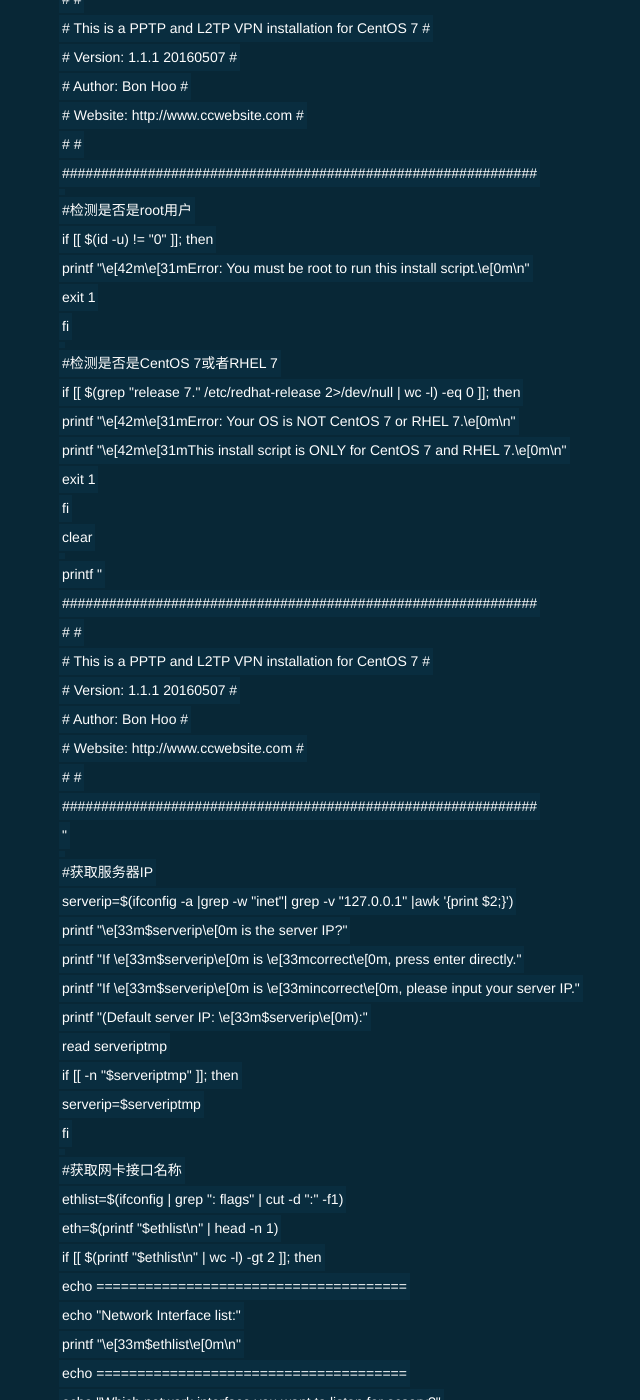
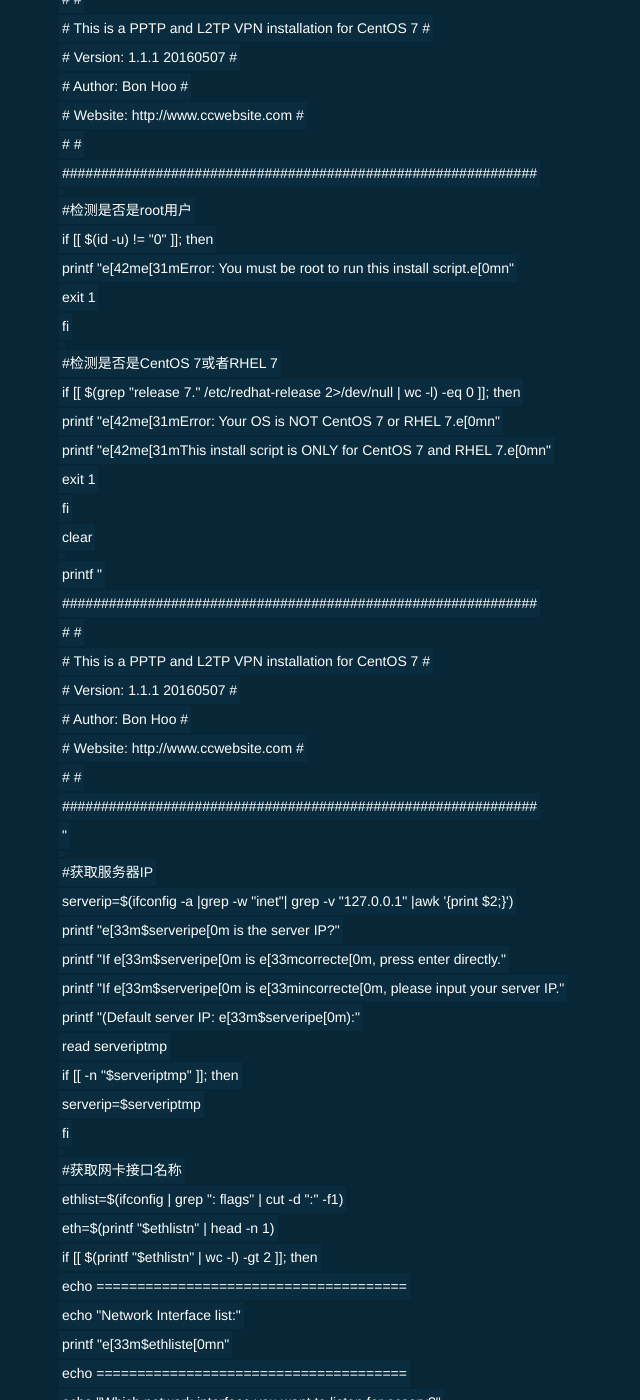
Before and after one commit to chrispengcn/chrispengcn.github.io, a Jekyll site: the page built from _posts/2018-02-07-pptp-l2tp-ipsec-vpn-auto-installation-script-for-centos-7.md, in a window 1280 px wide and 1400 px high, scrolled down 327 px. Shown: the whole window, without its empty margins (85-725 px from the left). Built offline with Jekyll 4.4.1, drawn with Linux system fonts in a browser that asks for light colours; some of the changed text lies outside the part shown.

Commit message:
Syncing _posts/2018-02-07-pptp-l2tp-ipsec-vpn-auto-installation-script-for-centos-7.md from WordPress at http://hss5.com (Prestashop &amp; Magento) - wpghs

```diff
--- a/_posts/2018-02-07-pptp-l2tp-ipsec-vpn-auto-installation-script-for-centos-7.md
+++ b/_posts/2018-02-07-pptp-l2tp-ipsec-vpn-auto-installation-script-for-centos-7.md
@@ -98,7 +98,7 @@ https://github.com/BoizZ/PPTP-L2TP-IPSec-VPN-auto-installation-script-for-CentOS
 <table class="highlight tab-size js-file-line-container" data-tab-size="8">
 <tbody>
 <tr>
-<td id="LC13" class="blob-code blob-code-inner js-file-line"><span class="pl-c1">printf</span> <span class="pl-s"><span class="pl-pds">"</span>\e[42m\e[31mError: You must be root to run this install script.\e[0m\n<span class="pl-pds">"</span></span></td>
+<td id="LC13" class="blob-code blob-code-inner js-file-line"><span class="pl-c1">printf</span> <span class="pl-s"><span class="pl-pds">"</span>e[42me[31mError: You must be root to run this install script.e[0mn<span class="pl-pds">"</span></span></td>
 </tr>
 </tbody>
 </table>
@@ -140,14 +140,14 @@ https://github.com/BoizZ/PPTP-L2TP-IPSec-VPN-auto-installation-script-for-CentOS
 <table class="highlight tab-size js-file-line-container" data-tab-size="8">
 <tbody>
 <tr>
-<td id="LC19" class="blob-code blob-code-inner js-file-line"><span class="pl-c1">printf</span> <span class="pl-s"><span class="pl-pds">"</span>\e[42m\e[31mError: Your OS is NOT CentOS 7 or RHEL 7.\e[0m\n<span class="pl-pds">"</span></span></td>
-</tr>
-</tbody>
-</table>
-<table class="highlight tab-size js-file-line-container" data-tab-size="8">
-<tbody>
-<tr>
-<td id="LC20" class="blob-code blob-code-inner js-file-line"><span class="pl-c1">printf</span> <span class="pl-s"><span class="pl-pds">"</span>\e[42m\e[31mThis install script is ONLY for CentOS 7 and RHEL 7.\e[0m\n<span class="pl-pds">"</span></span></td>
+<td id="LC19" class="blob-code blob-code-inner js-file-line"><span class="pl-c1">printf</span> <span class="pl-s"><span class="pl-pds">"</span>e[42me[31mError: Your OS is NOT CentOS 7 or RHEL 7.e[0mn<span class="pl-pds">"</span></span></td>
+</tr>
+</tbody>
+</table>
+<table class="highlight tab-size js-file-line-container" data-tab-size="8">
+<tbody>
+<tr>
+<td id="LC20" class="blob-code blob-code-inner js-file-line"><span class="pl-c1">printf</span> <span class="pl-s"><span class="pl-pds">"</span>e[42me[31mThis install script is ONLY for CentOS 7 and RHEL 7.e[0mn<span class="pl-pds">"</span></span></td>
 </tr>
 </tbody>
 </table>
@@ -273,28 +273,28 @@ https://github.com/BoizZ/PPTP-L2TP-IPSec-VPN-auto-installation-script-for-CentOS
 <table class="highlight tab-size js-file-line-container" data-tab-size="8">
 <tbody>
 <tr>
-<td id="LC38" class="blob-code blob-code-inner js-file-line"><span class="pl-c1">printf</span> <span class="pl-s"><span class="pl-pds">"</span>\e[33m<span class="pl-smi">$serverip</span>\e[0m is the server IP?<span class="pl-pds">"</span></span></td>
-</tr>
-</tbody>
-</table>
-<table class="highlight tab-size js-file-line-container" data-tab-size="8">
-<tbody>
-<tr>
-<td id="LC39" class="blob-code blob-code-inner js-file-line"><span class="pl-c1">printf</span> <span class="pl-s"><span class="pl-pds">"</span>If \e[33m<span class="pl-smi">$serverip</span>\e[0m is \e[33mcorrect\e[0m, press enter directly.<span class="pl-pds">"</span></span></td>
-</tr>
-</tbody>
-</table>
-<table class="highlight tab-size js-file-line-container" data-tab-size="8">
-<tbody>
-<tr>
-<td id="LC40" class="blob-code blob-code-inner js-file-line"><span class="pl-c1">printf</span> <span class="pl-s"><span class="pl-pds">"</span>If \e[33m<span class="pl-smi">$serverip</span>\e[0m is \e[33mincorrect\e[0m, please input your server IP.<span class="pl-pds">"</span></span></td>
-</tr>
-</tbody>
-</table>
-<table class="highlight tab-size js-file-line-container" data-tab-size="8">
-<tbody>
-<tr>
-<td id="LC41" class="blob-code blob-code-inner js-file-line"><span class="pl-c1">printf</span> <span class="pl-s"><span class="pl-pds">"</span>(Default server IP: \e[33m<span class="pl-smi">$serverip</span>\e[0m):<span class="pl-pds">"</span></span></td>
+<td id="LC38" class="blob-code blob-code-inner js-file-line"><span class="pl-c1">printf</span> <span class="pl-s"><span class="pl-pds">"</span>e[33m<span class="pl-smi">$serverip</span>e[0m is the server IP?<span class="pl-pds">"</span></span></td>
+</tr>
+</tbody>
+</table>
+<table class="highlight tab-size js-file-line-container" data-tab-size="8">
+<tbody>
+<tr>
+<td id="LC39" class="blob-code blob-code-inner js-file-line"><span class="pl-c1">printf</span> <span class="pl-s"><span class="pl-pds">"</span>If e[33m<span class="pl-smi">$serverip</span>e[0m is e[33mcorrecte[0m, press enter directly.<span class="pl-pds">"</span></span></td>
+</tr>
+</tbody>
+</table>
+<table class="highlight tab-size js-file-line-container" data-tab-size="8">
+<tbody>
+<tr>
+<td id="LC40" class="blob-code blob-code-inner js-file-line"><span class="pl-c1">printf</span> <span class="pl-s"><span class="pl-pds">"</span>If e[33m<span class="pl-smi">$serverip</span>e[0m is e[33mincorrecte[0m, please input your server IP.<span class="pl-pds">"</span></span></td>
+</tr>
+</tbody>
+</table>
+<table class="highlight tab-size js-file-line-container" data-tab-size="8">
+<tbody>
+<tr>
+<td id="LC41" class="blob-code blob-code-inner js-file-line"><span class="pl-c1">printf</span> <span class="pl-s"><span class="pl-pds">"</span>(Default server IP: e[33m<span class="pl-smi">$serverip</span>e[0m):<span class="pl-pds">"</span></span></td>
 </tr>
 </tbody>
 </table>
@@ -350,14 +350,14 @@ https://github.com/BoizZ/PPTP-L2TP-IPSec-VPN-auto-installation-script-for-CentOS
 <table class="highlight tab-size js-file-line-container" data-tab-size="8">
 <tbody>
 <tr>
-<td id="LC49" class="blob-code blob-code-inner js-file-line">eth=<span class="pl-s"><span class="pl-pds">$(</span>printf <span class="pl-pds">"</span><span class="pl-smi">$ethlist</span>\n<span class="pl-pds">"</span> <span class="pl-k">|</span> head -n 1<span class="pl-pds">)</span></span></td>
-</tr>
-</tbody>
-</table>
-<table class="highlight tab-size js-file-line-container" data-tab-size="8">
-<tbody>
-<tr>
-<td id="LC50" class="blob-code blob-code-inner js-file-line"><span class="pl-k">if</span> [[ <span class="pl-s"><span class="pl-pds">$(</span>printf <span class="pl-pds">"</span><span class="pl-smi">$ethlist</span>\n<span class="pl-pds">"</span> <span class="pl-k">|</span> wc -l<span class="pl-pds">)</span></span> <span class="pl-k">-gt</span> 2 ]]<span class="pl-k">;</span> <span class="pl-k">then</span></td>
+<td id="LC49" class="blob-code blob-code-inner js-file-line">eth=<span class="pl-s"><span class="pl-pds">$(</span>printf <span class="pl-pds">"</span><span class="pl-smi">$ethlist</span>n<span class="pl-pds">"</span> <span class="pl-k">|</span> head -n 1<span class="pl-pds">)</span></span></td>
+</tr>
+</tbody>
+</table>
+<table class="highlight tab-size js-file-line-container" data-tab-size="8">
+<tbody>
+<tr>
+<td id="LC50" class="blob-code blob-code-inner js-file-line"><span class="pl-k">if</span> [[ <span class="pl-s"><span class="pl-pds">$(</span>printf <span class="pl-pds">"</span><span class="pl-smi">$ethlist</span>n<span class="pl-pds">"</span> <span class="pl-k">|</span> wc -l<span class="pl-pds">)</span></span> <span class="pl-k">-gt</span> 2 ]]<span class="pl-k">;</span> <span class="pl-k">then</span></td>
 </tr>
 </tbody>
 </table>
@@ -378,7 +378,7 @@ https://github.com/BoizZ/PPTP-L2TP-IPSec-VPN-auto-installation-script-for-CentOS
 <table class="highlight tab-size js-file-line-container" data-tab-size="8">
 <tbody>
 <tr>
-<td id="LC53" class="blob-code blob-code-inner js-file-line"><span class="pl-c1">printf</span> <span class="pl-s"><span class="pl-pds">"</span>\e[33m<span class="pl-smi">$ethlist</span>\e[0m\n<span class="pl-pds">"</span></span></td>
+<td id="LC53" class="blob-code blob-code-inner js-file-line"><span class="pl-c1">printf</span> <span class="pl-s"><span class="pl-pds">"</span>e[33m<span class="pl-smi">$ethlist</span>e[0mn<span class="pl-pds">"</span></span></td>
 </tr>
 </tbody>
 </table>
@@ -399,7 +399,7 @@ https://github.com/BoizZ/PPTP-L2TP-IPSec-VPN-auto-installation-script-for-CentOS
 <table class="highlight tab-size js-file-line-container" data-tab-size="8">
 <tbody>
 <tr>
-<td id="LC56" class="blob-code blob-code-inner js-file-line"><span class="pl-c1">printf</span> <span class="pl-s"><span class="pl-pds">"</span>Default network interface is \e[33m<span class="pl-smi">$eth</span>\e[0m, let it blank to use default network interface: <span class="pl-pds">"</span></span></td>
+<td id="LC56" class="blob-code blob-code-inner js-file-line"><span class="pl-c1">printf</span> <span class="pl-s"><span class="pl-pds">"</span>Default network interface is e[33m<span class="pl-smi">$eth</span>e[0m, let it blank to use default network interface: <span class="pl-pds">"</span></span></td>
 </tr>
 </tbody>
 </table>
@@ -469,7 +469,7 @@ https://github.com/BoizZ/PPTP-L2TP-IPSec-VPN-auto-installation-script-for-CentOS
 <table class="highlight tab-size js-file-line-container" data-tab-size="8">
 <tbody>
 <tr>
-<td id="LC66" class="blob-code blob-code-inner js-file-line"><span class="pl-c1">printf</span> <span class="pl-s"><span class="pl-pds">"</span>(Default IP-Range: \e[33m<span class="pl-smi">$iprange</span>\e[0m): <span class="pl-pds">"</span></span></td>
+<td id="LC66" class="blob-code blob-code-inner js-file-line"><span class="pl-c1">printf</span> <span class="pl-s"><span class="pl-pds">"</span>(Default IP-Range: e[33m<span class="pl-smi">$iprange</span>e[0m): <span class="pl-pds">"</span></span></td>
 </tr>
 </tbody>
 </table>
@@ -532,7 +532,7 @@ https://github.com/BoizZ/PPTP-L2TP-IPSec-VPN-auto-installation-script-for-CentOS
 <table class="highlight tab-size js-file-line-container" data-tab-size="8">
 <tbody>
 <tr>
-<td id="LC75" class="blob-code blob-code-inner js-file-line"><span class="pl-c1">printf</span> <span class="pl-s"><span class="pl-pds">"</span>(Default PSK: \e[33mueibo.cn\e[0m): <span class="pl-pds">"</span></span></td>
+<td id="LC75" class="blob-code blob-code-inner js-file-line"><span class="pl-c1">printf</span> <span class="pl-s"><span class="pl-pds">"</span>(Default PSK: e[33mueibo.cne[0m): <span class="pl-pds">"</span></span></td>
 </tr>
 </tbody>
 </table>
@@ -595,7 +595,7 @@ https://github.com/BoizZ/PPTP-L2TP-IPSec-VPN-auto-installation-script-for-CentOS
 <table class="highlight tab-size js-file-line-container" data-tab-size="8">
 <tbody>
 <tr>
-<td id="LC84" class="blob-code blob-code-inner js-file-line"><span class="pl-c1">printf</span> <span class="pl-s"><span class="pl-pds">"</span>(Default VPN username: \e[33mueibo.com\e[0m): <span class="pl-pds">"</span></span></td>
+<td id="LC84" class="blob-code blob-code-inner js-file-line"><span class="pl-c1">printf</span> <span class="pl-s"><span class="pl-pds">"</span>(Default VPN username: e[33mueibo.come[0m): <span class="pl-pds">"</span></span></td>
 </tr>
 </tbody>
 </table>
@@ -728,14 +728,14 @@ https://github.com/BoizZ/PPTP-L2TP-IPSec-VPN-auto-installation-script-for-CentOS
 <table class="highlight tab-size js-file-line-container" data-tab-size="8">
 <tbody>
 <tr>
-<td id="LC103" class="blob-code blob-code-inner js-file-line"><span class="pl-c1">printf</span> <span class="pl-s"><span class="pl-pds">"</span>Please input \e[33m<span class="pl-smi">$username</span>\e[0m's password:\n<span class="pl-pds">"</span></span></td>
-</tr>
-</tbody>
-</table>
-<table class="highlight tab-size js-file-line-container" data-tab-size="8">
-<tbody>
-<tr>
-<td id="LC104" class="blob-code blob-code-inner js-file-line"><span class="pl-c1">printf</span> <span class="pl-s"><span class="pl-pds">"</span>Default password is \e[33m<span class="pl-smi">$password</span>\e[0m, let it blank to use default password: <span class="pl-pds">"</span></span></td>
+<td id="LC103" class="blob-code blob-code-inner js-file-line"><span class="pl-c1">printf</span> <span class="pl-s"><span class="pl-pds">"</span>Please input e[33m<span class="pl-smi">$username</span>e[0m's password:n<span class="pl-pds">"</span></span></td>
+</tr>
+</tbody>
+</table>
+<table class="highlight tab-size js-file-line-container" data-tab-size="8">
+<tbody>
+<tr>
+<td id="LC104" class="blob-code blob-code-inner js-file-line"><span class="pl-c1">printf</span> <span class="pl-s"><span class="pl-pds">"</span>Default password is e[33m<span class="pl-smi">$password</span>e[0m, let it blank to use default password: <span class="pl-pds">"</span></span></td>
 </tr>
 </tbody>
 </table>
@@ -2513,7 +2513,7 @@ https://github.com/BoizZ/PPTP-L2TP-IPSec-VPN-auto-installation-script-for-CentOS
 <table class="highlight tab-size js-file-line-container" data-tab-size="8">
 <tbody>
 <tr>
-<td id="LC358" class="blob-code blob-code-inner js-file-line"><span class="pl-s"># ntlm_auth-helper '/usr/bin/ntlm_auth --helper-protocol=ntlm-server-1 --require-membership-of="EXAMPLE\VPN Users"'</span></td>
+<td id="LC358" class="blob-code blob-code-inner js-file-line"><span class="pl-s"># ntlm_auth-helper '/usr/bin/ntlm_auth --helper-protocol=ntlm-server-1 --require-membership-of="EXAMPLEVPN Users"'</span></td>
 </tr>
 </tbody>
 </table>
```
